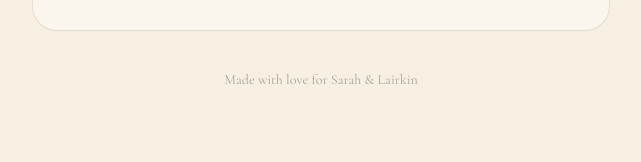
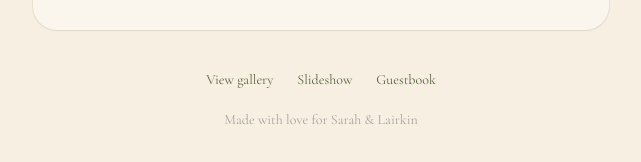
Before and after one commit to biancoanthea-oss/thea, a Next.js app: page / in a window 1280 px wide. Shown: the part 882-1044 px from the top of the page, without its empty margins (319-960 px from the left). Before the commit the page ends 1012 px from the top, so only its background shows below. Built offline with nearby package versions, Linux system fonts and the light colour scheme; no server answers.

Commit message:
Add gallery/slideshow/guestbook links to the home page footer
Lets the couple and guests navigate to the other pages without typing URLs.
The admin nav already links back to the upload page.

```diff
--- a/src/app/page.tsx
+++ b/src/app/page.tsx
@@ -1,5 +1,6 @@
 import GuestExperience from "@/components/GuestExperience";
 import { COUPLE_NAME } from "@/lib/config";
+import Link from "next/link";
 
 export default function HomePage() {
   return (
@@ -27,8 +28,28 @@ export default function HomePage() {
           <GuestExperience />
         </section>
 
-        <footer className="mt-10 text-center text-sm text-stone-400">
-          Made with love for {COUPLE_NAME}
+        <footer className="mt-10 text-center text-sm">
+          <nav className="mb-5 flex flex-wrap items-center justify-center gap-x-6 gap-y-2">
+            <Link
+              href="/gallery"
+              className="text-sage-dark underline-offset-4 hover:underline"
+            >
+              View gallery
+            </Link>
+            <Link
+              href="/slideshow"
+              className="text-sage-dark underline-offset-4 hover:underline"
+            >
+              Slideshow
+            </Link>
+            <Link
+              href="/guestbook"
+              className="text-sage-dark underline-offset-4 hover:underline"
+            >
+              Guestbook
+            </Link>
+          </nav>
+          <p className="text-stone-400">Made with love for {COUPLE_NAME}</p>
         </footer>
       </div>
     </main>
```
